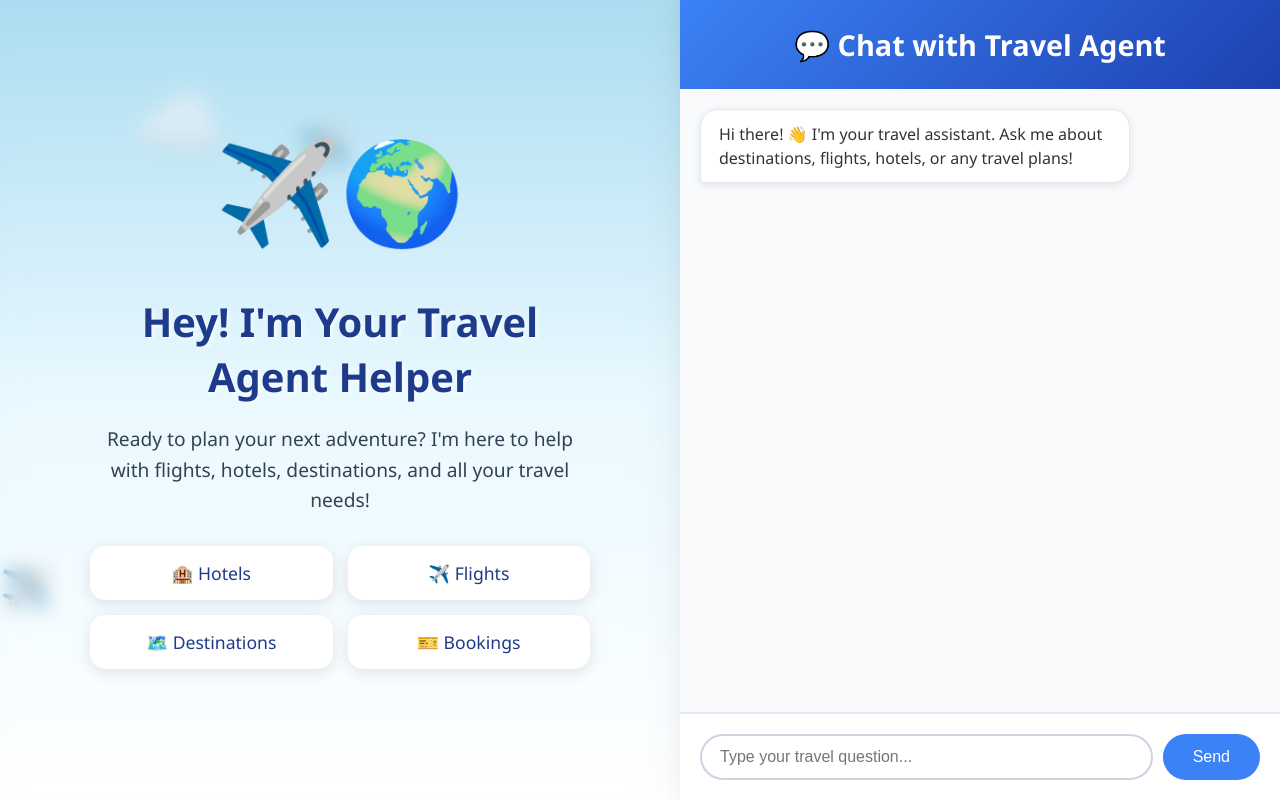
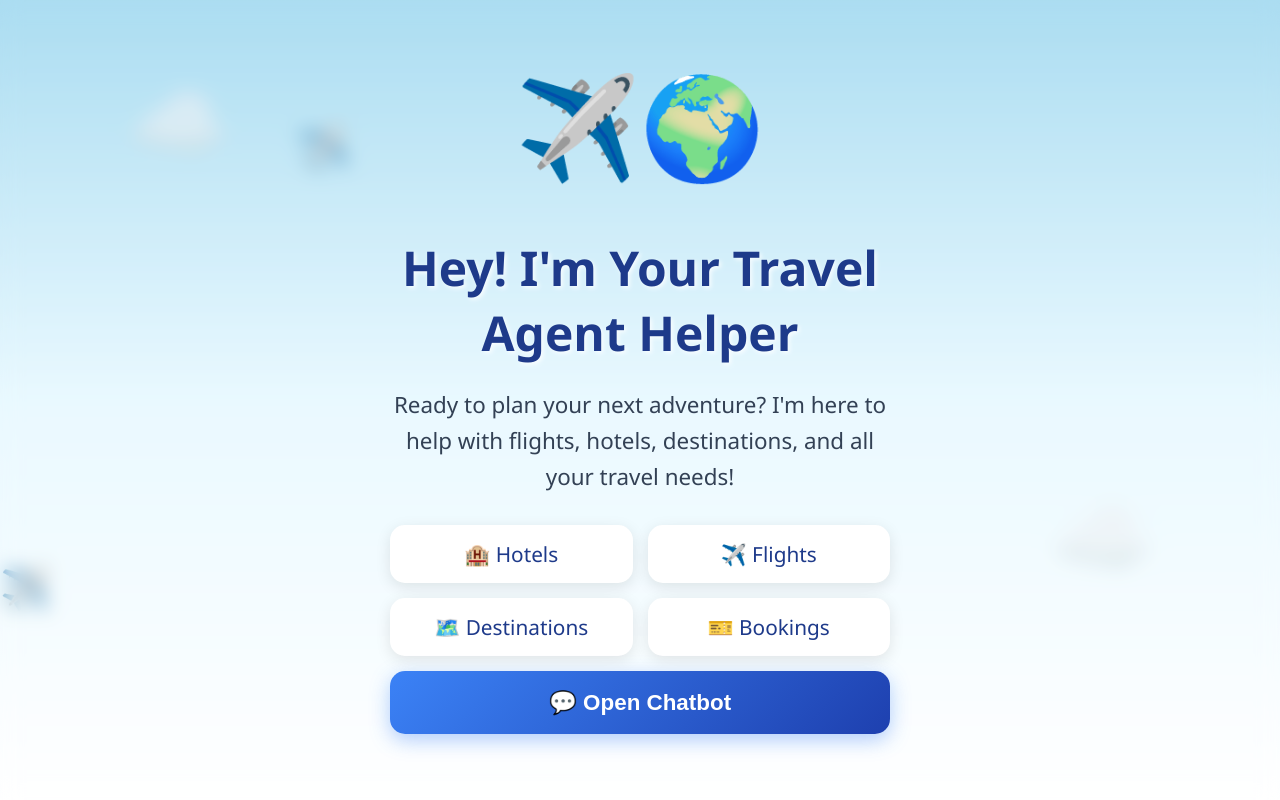
Before and after one commit to HarshithaTech/NLP-Travel-agent, a Flask app: page / in a window 1280 px wide. Run offline with Flask 3, Linux system fonts and the light colour scheme.

Commit message:
Increase font sizes and add chatbot toggle button

```diff
--- a/static/style.css
+++ b/static/style.css
@@ -104,14 +104,14 @@ body::after {
 }
 
 .landing-content h1 {
-    font-size: 2.5em;
+    font-size: 3em;
     color: #1e3a8a;
     margin-bottom: 20px;
     text-shadow: 2px 2px 4px rgba(255, 255, 255, 0.8);
 }
 
 .landing-content p {
-    font-size: 1.2em;
+    font-size: 1.4em;
     color: #334155;
     margin-bottom: 30px;
     line-height: 1.6;
@@ -124,11 +124,30 @@ body::after {
     margin-top: 30px;
 }
 
+.chatbot-btn {
+    grid-column: 1 / -1;
+    background: linear-gradient(135deg, #3b82f6 0%, #1e40af 100%);
+    color: white;
+    padding: 18px;
+    border-radius: 15px;
+    font-size: 1.4em;
+    font-weight: bold;
+    cursor: pointer;
+    box-shadow: 0 6px 20px rgba(59, 130, 246, 0.4);
+    transition: transform 0.3s, box-shadow 0.3s;
+    border: none;
+}
+
+.chatbot-btn:hover {
+    transform: translateY(-5px);
+    box-shadow: 0 8px 25px rgba(59, 130, 246, 0.6);
+}
+
 .feature {
     background: white;
     padding: 15px;
     border-radius: 15px;
-    font-size: 1.1em;
+    font-size: 1.3em;
     color: #1e3a8a;
     box-shadow: 0 4px 15px rgba(0, 0, 0, 0.1);
     transition: transform 0.3s;
@@ -141,10 +160,14 @@ body::after {
 /* Chat Section - Right Side */
 .chat-section {
     flex: 1;
-    display: flex;
+    display: none;
     flex-direction: column;
     background: white;
     box-shadow: -5px 0 20px rgba(0, 0, 0, 0.1);
+}
+
+.chat-section.active {
+    display: flex;
 }
 
 .chat-header {
@@ -157,7 +180,7 @@ body::after {
 
 .chat-header h2 {
     margin: 0;
-    font-size: 1.8em;
+    font-size: 2em;
 }
 
 .chat-window {
@@ -183,9 +206,10 @@ body::after {
 
 .message-content {
     max-width: 70%;
-    padding: 12px 18px;
+    padding: 14px 20px;
     border-radius: 18px;
-    line-height: 1.5;
+    line-height: 1.6;
+    font-size: 1.1em;
 }
 
 .user-message .message-content {
@@ -245,10 +269,10 @@ body::after {
 
 #userInput {
     flex: 1;
-    padding: 12px 18px;
+    padding: 14px 20px;
     border: 2px solid #cbd5e1;
     border-radius: 25px;
-    font-size: 1em;
+    font-size: 1.1em;
     outline: none;
     transition: border-color 0.3s;
 }
@@ -258,13 +282,13 @@ body::after {
 }
 
 #sendBtn {
-    padding: 12px 30px;
+    padding: 14px 35px;
     background: #3b82f6;
     color: white;
     border: none;
     border-radius: 25px;
     cursor: pointer;
-    font-size: 1em;
+    font-size: 1.1em;
     transition: background 0.3s;
 }
 
--- a/templates/index.html
+++ b/templates/index.html
@@ -22,6 +22,7 @@
                     <div class="feature">✈️ Flights</div>
                     <div class="feature">🗺️ Destinations</div>
                     <div class="feature">🎫 Bookings</div>
+                    <button class="chatbot-btn" onclick="openChatbot()">💬 Open Chatbot</button>
                 </div>
             </div>
         </div>
@@ -51,6 +52,14 @@
         const chatWindow = document.getElementById('chatWindow');
         const userInput = document.getElementById('userInput');
         const sendBtn = document.getElementById('sendBtn');
+        const chatSection = document.querySelector('.chat-section');
+        const landingSection = document.querySelector('.landing-section');
+
+        function openChatbot() {
+            landingSection.style.display = 'none';
+            chatSection.classList.add('active');
+            userInput.focus();
+        }
 
         // Send message
         async function sendMessage() {
```
